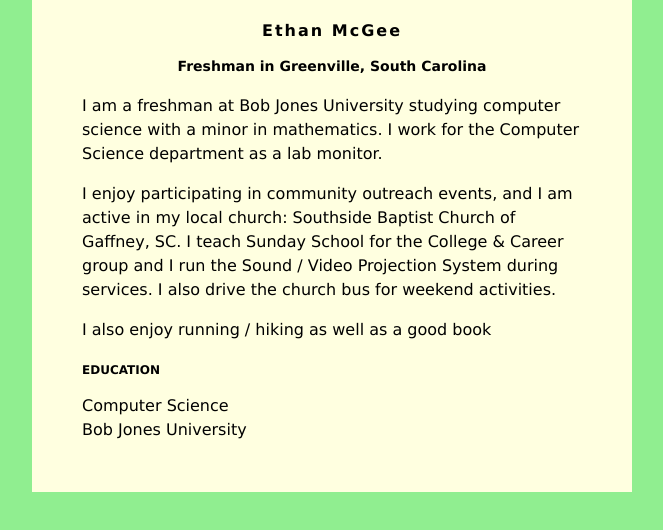
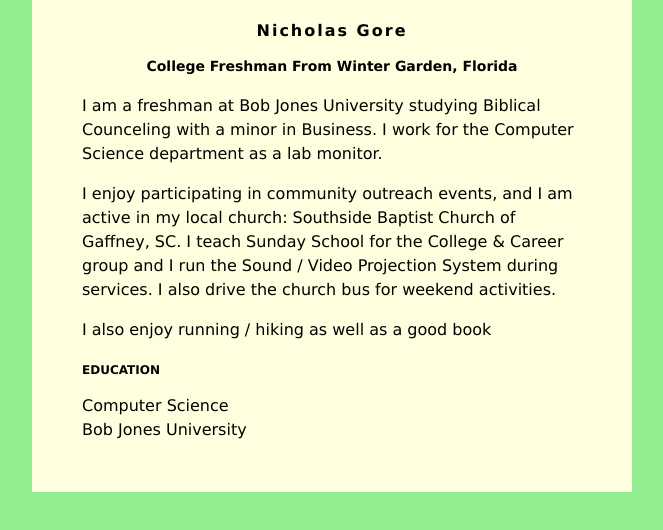
Before and after one commit to ngore265/ngore265.github.io, a plain HTML site: page index.html in a window 1280 px wide. Shown: the whole page, without its empty margins (308-971 px from the left). Drawn offline with Linux system fonts and the light colour scheme.

Commit message:
Update index.html

```diff
--- a/index.html
+++ b/index.html
@@ -30,10 +30,10 @@ h3 {
 </head>
 <body>
     <div id="content">
-        <h1>Ethan McGee</h1>
-        <h2>Freshman in Greenville, South Carolina</h2>
+        <h1>Nicholas Gore</h1>
+        <h2>College Freshman From Winter Garden, Florida</h2>
 
-         <p>I am a freshman at Bob Jones University studying computer science with a minor in mathematics. I work for the Computer Science department as a lab monitor.</p>
+         <p>I am a freshman at Bob Jones University studying Biblical Counceling with a minor in Business. I work for the Computer Science department as a lab monitor.</p>
          <p>
             I enjoy participating in community outreach events, and I am active in my local church: Southside Baptist Church of Gaffney, SC.  I teach Sunday School for the College &amp; Career group and I run the Sound / Video Projection System during services.  I also drive the church bus for weekend activities.
          </p>
```
